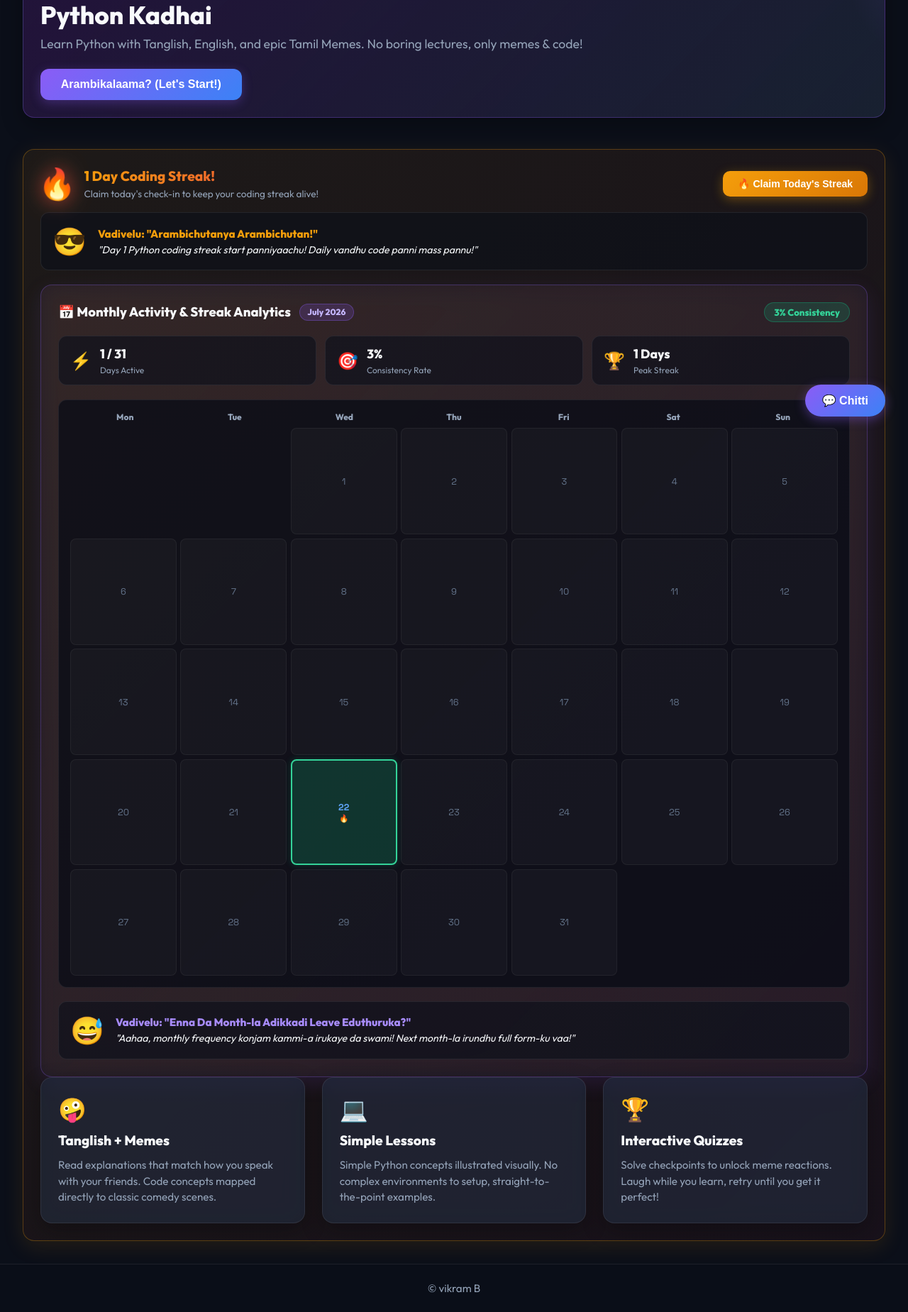
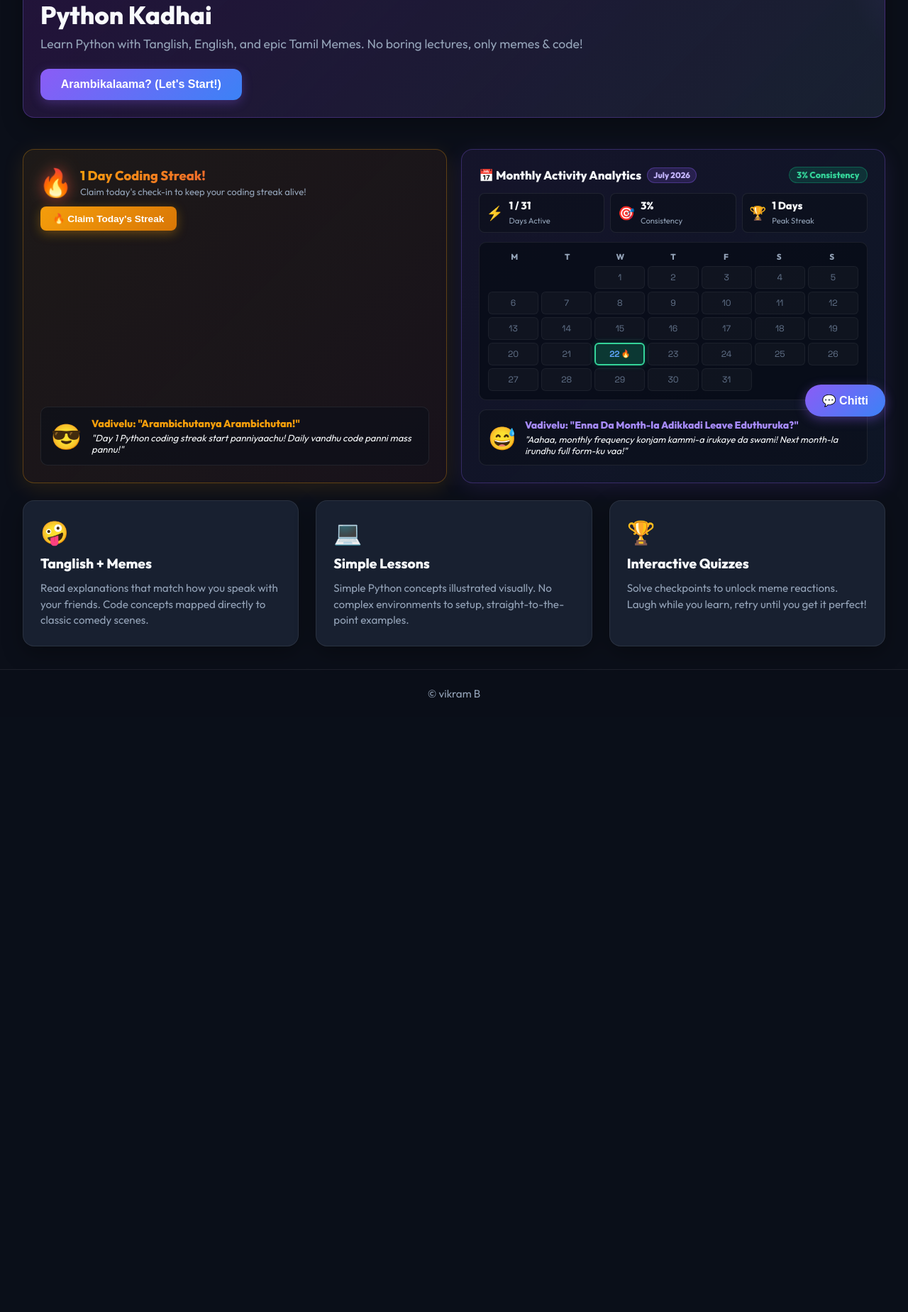
Before and after one commit to vikram1110dev/Python-Kadhai-python-learning-web-application-, a Django app: page / in a window 1280 px wide. Shown: the part 181-2030 px from the top of the page at 71% size. After the commit the page ends 1165 px from the top, so only its background shows below. Run offline with Django 4.2, Linux system fonts and the light colour scheme; data comes from the database, SQL or seed files in the repository; some libraries are stand-ins or nearby versions.

Commit message:
style: Make analytics dashboard compact with 2-column side-by-side layout and GitHub-style mini calendar

```diff
--- a/static/index.css
+++ b/static/index.css
@@ -1801,15 +1801,34 @@ kbd {
 }
 
 /* ==========================================================================
-   Daily Streak Widget & Tamil Meme Response Styles
+   Compact 2-Column Analytics Dashboard & GitHub-Style Heatmap Layout
    ========================================================================== */
 
+.analytics-dashboard-row {
+  display: grid;
+  grid-template-columns: 1fr 1fr;
+  gap: 1.25rem;
+  margin-top: 1.25rem;
+  align-items: stretch;
+}
+
+@media (max-width: 992px) {
+  .analytics-dashboard-row {
+    grid-template-columns: 1fr;
+  }
+}
+
 .streak-hero-card {
-  margin-top: 1.25rem;
+  margin-top: 0;
+  height: 100%;
+  box-sizing: border-box;
   background: linear-gradient(135deg, rgba(245, 158, 11, 0.08) 0%, rgba(239, 68, 68, 0.06) 100%);
   border: 1px solid rgba(245, 158, 11, 0.3);
   box-shadow: 0 8px 30px rgba(245, 158, 11, 0.12);
   transition: var(--transition-smooth);
+  display: flex;
+  flex-direction: column;
+  justify-content: space-between;
 }
 
 .streak-card-header {
@@ -1817,28 +1836,28 @@ kbd {
   justify-content: space-between;
   align-items: center;
   flex-wrap: wrap;
-  gap: 1rem;
+  gap: 0.75rem;
 }
 
 .streak-badge-wrapper {
   display: flex;
   align-items: center;
-  gap: 0.85rem;
+  gap: 0.75rem;
 }
 
 .streak-fire-anim {
-  font-size: 2.4rem;
+  font-size: 2.2rem;
   display: inline-block;
   animation: firePulse 1.8s infinite ease-in-out;
 }
 
 @keyframes firePulse {
   0%, 100% { transform: scale(1); filter: drop-shadow(0 0 5px rgba(245, 158, 11, 0.5)); }
-  50% { transform: scale(1.15) rotate(5deg); filter: drop-shadow(0 0 15px rgba(239, 68, 68, 0.8)); }
+  50% { transform: scale(1.12) rotate(5deg); filter: drop-shadow(0 0 12px rgba(239, 68, 68, 0.8)); }
 }
 
 .streak-card-title {
-  font-size: 1.2rem;
+  font-size: 1.15rem;
   font-weight: 800;
   margin: 0;
   background: linear-gradient(135deg, #f59e0b, #ef4444);
@@ -1847,7 +1866,7 @@ kbd {
 }
 
 .streak-card-sub {
-  font-size: 0.85rem;
+  font-size: 0.82rem;
   color: var(--text-muted);
   margin-top: 0.2rem;
 }
@@ -1856,17 +1875,17 @@ kbd {
   background: linear-gradient(135deg, #f59e0b 0%, #d97706 100%);
   color: #ffffff;
   border: none;
-  padding: 0.6rem 1.3rem;
-  border-radius: 10px;
+  padding: 0.55rem 1.1rem;
+  border-radius: 8px;
   font-weight: 700;
-  font-size: 0.88rem;
+  font-size: 0.85rem;
   cursor: pointer;
   box-shadow: 0 4px 15px rgba(245, 158, 11, 0.35);
   transition: var(--transition-smooth);
 }
 
 .btn-claim-streak:hover {
-  transform: translateY(-2px);
+  transform: translateY(-1px);
   box-shadow: 0 6px 20px rgba(245, 158, 11, 0.5);
 }
 
@@ -1881,18 +1900,18 @@ kbd {
 
 .streak-meme-box {
   margin-top: 1rem;
-  padding: 1rem;
-  border-radius: 12px;
+  padding: 0.85rem;
+  border-radius: 10px;
   background: rgba(11, 15, 25, 0.6);
   border: 1px solid var(--border-light);
   display: flex;
   align-items: center;
-  gap: 1rem;
+  gap: 0.85rem;
   transition: var(--transition-smooth);
 }
 
 .streak-meme-actor {
-  font-size: 2.4rem;
+  font-size: 2.2rem;
   flex-shrink: 0;
 }
 
@@ -1901,28 +1920,30 @@ kbd {
 }
 
 .streak-meme-headline {
-  font-size: 0.95rem;
+  font-size: 0.9rem;
   font-weight: 800;
   color: #f59e0b;
 }
 
 .streak-meme-text {
-  font-size: 0.88rem;
+  font-size: 0.82rem;
   color: var(--text-main);
   font-style: italic;
-  margin-top: 0.25rem;
-}
-
-/* ==========================================================================
-   Monthly Streak Analytics & Heatmap Calendar Styles
-   ========================================================================== */
-
+  margin-top: 0.2rem;
+}
+
+/* Monthly Streak Analytics Card */
 .monthly-analytics-card {
-  margin-top: 1.25rem;
+  margin-top: 0;
+  height: 100%;
+  box-sizing: border-box;
   background: linear-gradient(135deg, rgba(139, 92, 246, 0.08) 0%, rgba(59, 130, 246, 0.06) 100%);
   border: 1px solid rgba(139, 92, 246, 0.3);
   box-shadow: 0 8px 30px rgba(139, 92, 246, 0.12);
   transition: var(--transition-smooth);
+  display: flex;
+  flex-direction: column;
+  justify-content: space-between;
 }
 
 .monthly-header {
@@ -1930,38 +1951,38 @@ kbd {
   justify-content: space-between;
   align-items: center;
   flex-wrap: wrap;
-  gap: 0.75rem;
-  margin-bottom: 1.2rem;
+  gap: 0.5rem;
+  margin-bottom: 0.85rem;
 }
 
 .monthly-title-group {
   display: flex;
   align-items: center;
-  gap: 0.75rem;
+  gap: 0.5rem;
 }
 
 .monthly-title {
-  font-size: 1.15rem;
+  font-size: 1.05rem;
   font-weight: 800;
   color: var(--text-main);
   margin: 0;
 }
 
 .monthly-month-badge {
-  font-size: 0.75rem;
+  font-size: 0.72rem;
   font-weight: 700;
-  padding: 0.2rem 0.65rem;
-  border-radius: 20px;
+  padding: 0.15rem 0.5rem;
+  border-radius: 16px;
   background: rgba(139, 92, 246, 0.18);
   color: #c4b5fd;
   border: 1px solid rgba(139, 92, 246, 0.35);
 }
 
 .monthly-consistency-badge {
-  font-size: 0.82rem;
+  font-size: 0.78rem;
   font-weight: 700;
-  padding: 0.3rem 0.8rem;
-  border-radius: 20px;
+  padding: 0.2rem 0.65rem;
+  border-radius: 16px;
   background: rgba(16, 185, 129, 0.18);
   color: #34d399;
   border: 1px solid rgba(16, 185, 129, 0.35);
@@ -1969,82 +1990,84 @@ kbd {
 
 .monthly-stats-row {
   display: grid;
-  grid-template-columns: repeat(auto-fit, minmax(130px, 1fr));
-  gap: 0.75rem;
-  margin-bottom: 1.25rem;
+  grid-template-columns: repeat(3, 1fr);
+  gap: 0.5rem;
+  margin-bottom: 0.85rem;
 }
 
 .monthly-stat-item {
   background: rgba(11, 15, 25, 0.6);
   border: 1px solid var(--border-light);
-  padding: 0.8rem 1rem;
-  border-radius: 12px;
-  display: flex;
-  align-items: center;
-  gap: 0.75rem;
+  padding: 0.5rem 0.6rem;
+  border-radius: 8px;
+  display: flex;
+  align-items: center;
+  gap: 0.5rem;
   transition: var(--transition-smooth);
 }
 
 .monthly-stat-item:hover {
   border-color: rgba(139, 92, 246, 0.3);
-  transform: translateY(-1px);
 }
 
 .stat-icon {
-  font-size: 1.5rem;
+  font-size: 1.2rem;
 }
 
 .stat-value {
-  font-size: 1.1rem;
+  font-size: 0.92rem;
   font-weight: 800;
   color: #f8fafc;
   display: block;
+  line-height: 1.2;
 }
 
 .stat-label {
-  font-size: 0.75rem;
+  font-size: 0.7rem;
   color: #94a3b8;
 }
 
-/* Calendar Heatmap Grid */
+/* Compact Calendar Heatmap Grid */
 .calendar-wrapper {
   background: rgba(7, 10, 20, 0.7);
   border: 1px solid var(--border-light);
-  border-radius: 12px;
-  padding: 1rem;
-  margin-bottom: 1.2rem;
+  border-radius: 10px;
+  padding: 0.75rem;
+  margin-bottom: 0.85rem;
 }
 
 .calendar-days-header {
   display: grid;
   grid-template-columns: repeat(7, 1fr);
   text-align: center;
-  font-size: 0.75rem;
+  font-size: 0.72rem;
   font-weight: 700;
   color: #94a3b8;
-  margin-bottom: 0.5rem;
+  margin-bottom: 0.35rem;
 }
 
 .calendar-grid {
   display: grid;
   grid-template-columns: repeat(7, 1fr);
-  gap: 0.35rem;
+  gap: 4px;
 }
 
 .calendar-day-cell {
-  aspect-ratio: 1;
-  border-radius: 8px;
+  height: 32px;
+  border-radius: 6px;
   background: rgba(255, 255, 255, 0.03);
   border: 1px solid rgba(255, 255, 255, 0.05);
   display: flex;
-  flex-direction: column;
+  flex-direction: row;
   align-items: center;
   justify-content: center;
+  gap: 2px;
   font-family: var(--font-mono);
-  font-size: 0.8rem;
+  font-size: 0.76rem;
   color: #64748b;
   position: relative;
   transition: var(--transition-smooth);
+  box-sizing: border-box;
 }
 
 .calendar-day-cell.empty {
@@ -2053,11 +2076,11 @@ kbd {
 }
 
 .calendar-day-cell.active-day {
-  background: rgba(16, 185, 129, 0.22);
-  border: 1px solid rgba(16, 185, 129, 0.45);
+  background: rgba(16, 185, 129, 0.25);
+  border: 1px solid rgba(16, 185, 129, 0.5);
   color: #34d399;
   font-weight: 800;
-  box-shadow: 0 0 10px rgba(16, 185, 129, 0.25);
+  box-shadow: 0 0 8px rgba(16, 185, 129, 0.3);
 }
 
 .calendar-day-cell.today {
@@ -2072,22 +2095,21 @@ kbd {
 
 .calendar-day-icon {
   font-size: 0.65rem;
-  margin-top: 0.1rem;
-}
-
-/* Monthly Meme Box */
+}
+
+/* Compact Monthly Meme Box */
 .monthly-meme-box {
-  padding: 1rem;
-  border-radius: 12px;
+  padding: 0.75rem;
+  border-radius: 10px;
   background: rgba(11, 15, 25, 0.6);
   border: 1px solid var(--border-light);
   display: flex;
   align-items: center;
-  gap: 1rem;
+  gap: 0.75rem;
 }
 
 .monthly-meme-actor {
-  font-size: 2.4rem;
+  font-size: 2rem;
   flex-shrink: 0;
 }
 
@@ -2096,14 +2118,14 @@ kbd {
 }
 
 .monthly-meme-headline {
-  font-size: 0.95rem;
+  font-size: 0.88rem;
   font-weight: 800;
   color: #a78bfa;
 }
 
 .monthly-meme-text {
-  font-size: 0.88rem;
+  font-size: 0.8rem;
   color: var(--text-main);
   font-style: italic;
-  margin-top: 0.25rem;
-}
+  margin-top: 0.15rem;
+}
--- a/templates/index.html
+++ b/templates/index.html
@@ -64,6 +64,8 @@
           </div>
         </div>
 
+        <!-- Dashboard Analytics & Streak Row -->
+        <div class="analytics-dashboard-row">
           <!-- Daily Streak Motivation Card -->
           <div class="card streak-hero-card">
             <div class="streak-card-header">
@@ -81,12 +83,13 @@
             <div class="streak-meme-box" id="streak-meme-box">
               <!-- Populated dynamically via app.js -->
             </div>
+          </div>
 
           <!-- Monthly Streak Analytics Card -->
           <div class="card monthly-analytics-card">
             <div class="monthly-header">
               <div class="monthly-title-group">
-              <h3 class="monthly-title">📅 Monthly Activity & Streak Analytics</h3>
+                <h3 class="monthly-title">📅 Monthly Activity Analytics</h3>
                 <span class="monthly-month-badge" id="monthly-month-name">July 2026</span>
               </div>
               <span class="monthly-consistency-badge" id="monthly-consistency-badge">0% Consistency</span>
@@ -105,7 +108,7 @@
                 <span class="stat-icon">🎯</span>
                 <div class="stat-info">
                   <span class="stat-value" id="monthly-score-percent">0%</span>
-                <span class="stat-label">Consistency Rate</span>
+                  <span class="stat-label">Consistency</span>
                 </div>
               </div>
               <div class="monthly-stat-item">
@@ -120,7 +123,7 @@
             <!-- Monthly Activity Calendar Grid -->
             <div class="calendar-wrapper">
               <div class="calendar-days-header">
-              <span>Mon</span><span>Tue</span><span>Wed</span><span>Thu</span><span>Fri</span><span>Sat</span><span>Sun</span>
+                <span>M</span><span>T</span><span>W</span><span>T</span><span>F</span><span>S</span><span>S</span>
               </div>
               <div class="calendar-grid" id="monthly-calendar-grid">
                 <!-- Populated dynamically via app.js -->
@@ -130,6 +133,7 @@
             <!-- Monthly Tamil Meme Evaluation Box -->
             <div class="monthly-meme-box" id="monthly-meme-box">
               <!-- Populated dynamically via app.js -->
+            </div>
           </div>
         </div>
 
```
Lines whose indentation alone changed are shown as unchanged.
